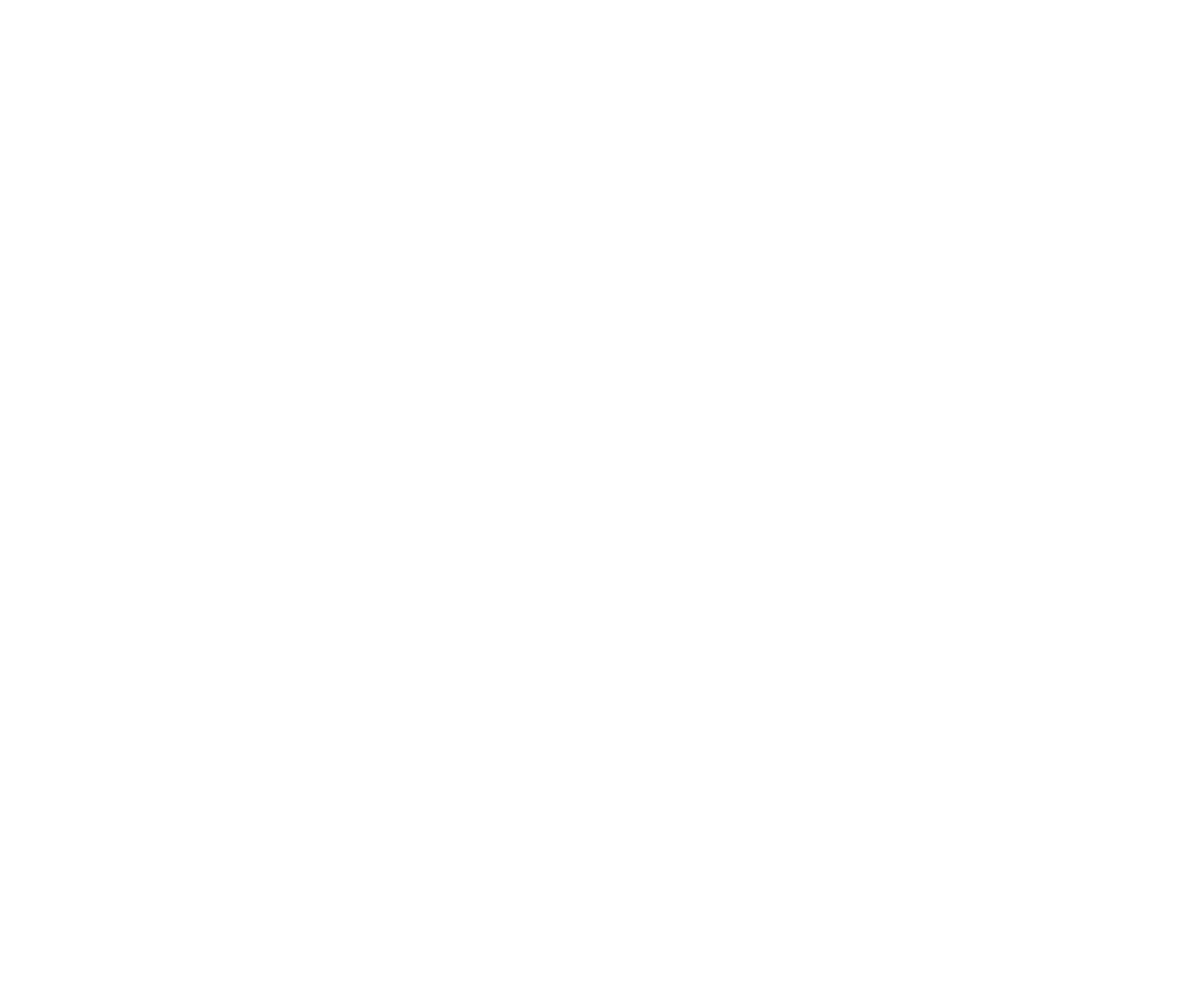
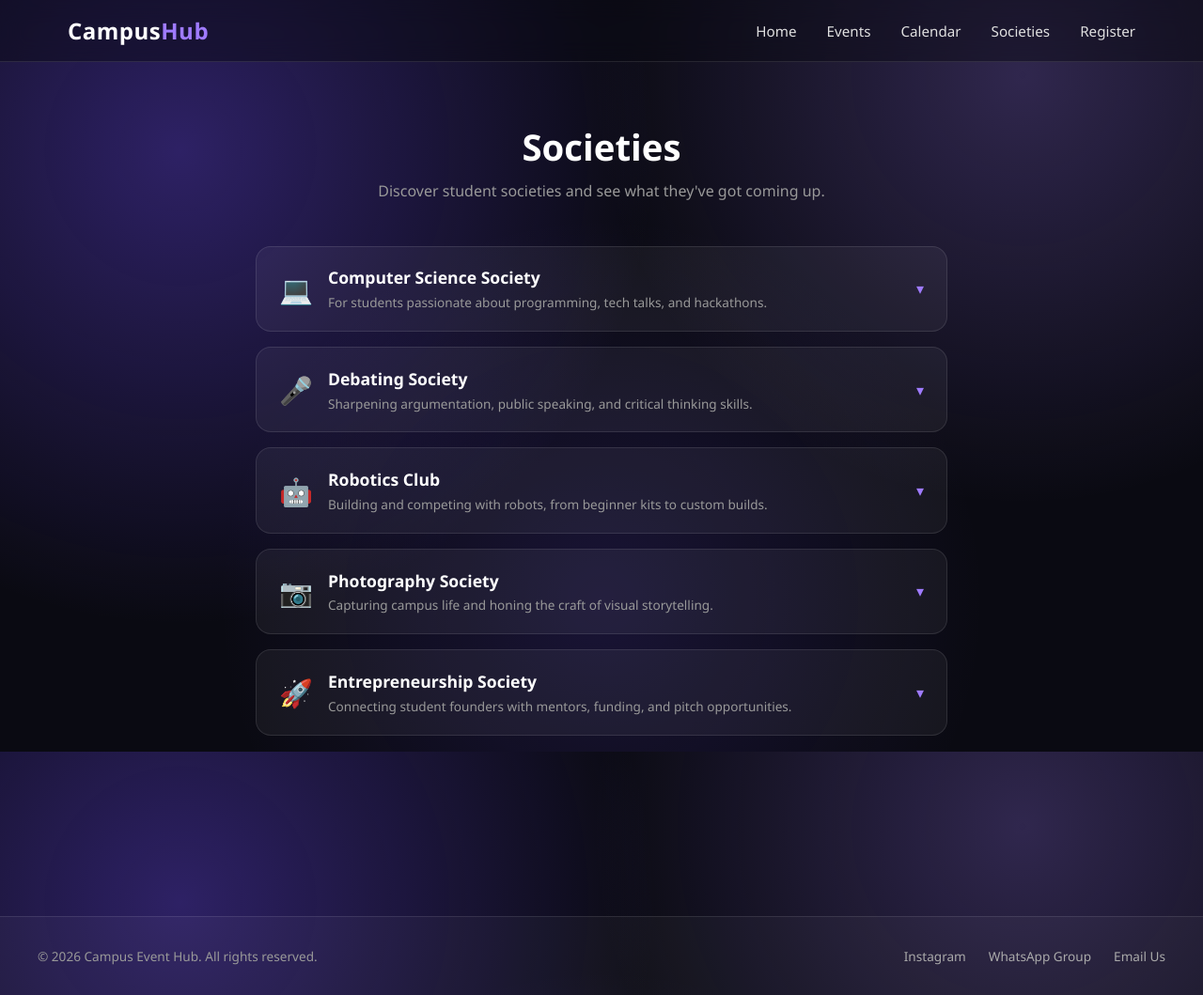
Before and after one commit to hassanaskari113/Campus-Event-Hub, a plain HTML site: page societies.html in a window 1280 px wide. Shown: the whole page at 94% size. Before the commit the page ends 800 px from the top, so only its background shows below. Drawn offline with Linux system fonts and the light colour scheme.

Commit message:
Add societies page with accordion, dynamic event linking, and modal integration

```diff
--- a/css/style.css
+++ b/css/style.css
@@ -852,3 +852,120 @@
   background: var(--accent);
   border-radius: 10px;
 }
+
+/* ---------- Societies Accordion ---------- */
+.societies-section {
+  max-width: 800px;
+  margin: 0 auto;
+  padding: 1rem 2rem 6rem;
+}
+
+.societies-list {
+  display: flex;
+  flex-direction: column;
+  gap: 1rem;
+}
+
+.society-item {
+  background: var(--glass-bg);
+  border: 1px solid var(--glass-border);
+  border-radius: 16px;
+  overflow: hidden;
+  transition: border-color 0.3s ease;
+}
+
+.society-item.open {
+  border-color: var(--accent-glow);
+}
+
+.society-header {
+  display: flex;
+  align-items: center;
+  gap: 1rem;
+  padding: 1.3rem 1.5rem;
+  cursor: pointer;
+}
+
+.society-icon {
+  font-size: 1.8rem;
+  flex-shrink: 0;
+}
+
+.society-info {
+  flex-grow: 1;
+}
+
+.society-info h3 {
+  color: #fff;
+  font-size: 1.1rem;
+  margin-bottom: 0.3rem;
+}
+
+.society-info p {
+  color: #999;
+  font-size: 0.85rem;
+}
+
+.society-arrow {
+  color: var(--accent-glow);
+  font-size: 1rem;
+  transition: transform 0.3s ease;
+  flex-shrink: 0;
+}
+
+.society-item.open .society-arrow {
+  transform: rotate(180deg);
+}
+
+.society-events {
+  max-height: 0;
+  overflow: hidden;
+  transition: max-height 0.35s ease;
+}
+
+.society-item.open .society-events {
+  max-height: 600px;
+}
+
+.society-events-inner {
+  padding: 0 1.5rem 1.5rem;
+  display: flex;
+  flex-direction: column;
+  gap: 0.8rem;
+  border-top: 1px solid var(--glass-border);
+  padding-top: 1.2rem;
+}
+
+.society-event-row {
+  display: flex;
+  justify-content: space-between;
+  align-items: center;
+  background: rgba(255, 255, 255, 0.03);
+  border-radius: 10px;
+  padding: 0.8rem 1rem;
+  cursor: pointer;
+  transition: background 0.25s ease;
+}
+
+.society-event-row:hover {
+  background: rgba(111, 75, 255, 0.12);
+}
+
+.society-event-row h4 {
+  color: #fff;
+  font-size: 0.9rem;
+  margin-bottom: 0.2rem;
+}
+
+.society-event-row span {
+  color: #999;
+  font-size: 0.78rem;
+}
+
+.no-events-text {
+  color: #777;
+  font-size: 0.85rem;
+  font-style: italic;
+  padding-top: 1.2rem;
+  border-top: 1px solid var(--glass-border);
+}
--- a/js/main.js
+++ b/js/main.js
@@ -67,6 +67,40 @@
     description:
       "Learn Figma basics and design principles to build better user interfaces.",
     society: "Computer Science Society",
+  },
+];
+
+// ---------- Societies Data ----------
+const societies = [
+  {
+    name: "Computer Science Society",
+    icon: "💻",
+    description:
+      "For students passionate about programming, tech talks, and hackathons.",
+  },
+  {
+    name: "Debating Society",
+    icon: "🎤",
+    description:
+      "Sharpening argumentation, public speaking, and critical thinking skills.",
+  },
+  {
+    name: "Robotics Club",
+    icon: "🤖",
+    description:
+      "Building and competing with robots, from beginner kits to custom builds.",
+  },
+  {
+    name: "Photography Society",
+    icon: "📷",
+    description:
+      "Capturing campus life and honing the craft of visual storytelling.",
+  },
+  {
+    name: "Entrepreneurship Society",
+    icon: "🚀",
+    description:
+      "Connecting student founders with mentors, funding, and pitch opportunities.",
   },
 ];
 
@@ -466,3 +500,72 @@
     }
   });
 }
+
+// ---------- Render Societies Accordion ----------
+function renderSocietiesList() {
+  const list = document.getElementById("societiesList");
+  if (!list) return; // only run on societies.html
+
+  list.innerHTML = societies
+    .map((society, index) => {
+      // Find all events belonging to this society
+      const societyEvents = events.filter(
+        (event) => event.society === society.name,
+      );
+
+      const eventsHTML =
+        societyEvents.length > 0
+          ? societyEvents
+              .map(
+                (event) => `
+          <div class="society-event-row" data-id="${event.id}">
+            <div>
+              <h4>${event.title}</h4>
+              <span>${formatDate(event.date)} • ${event.time}</span>
+            </div>
+            <span>›</span>
+          </div>
+        `,
+              )
+              .join("")
+          : `<p class="no-events-text">No upcoming events from this society right now.</p>`;
+
+      return `
+      <div class="society-item" data-index="${index}">
+        <div class="society-header">
+          <span class="society-icon">${society.icon}</span>
+          <div class="society-info">
+            <h3>${society.name}</h3>
+            <p>${society.description}</p>
+          </div>
+          <span class="society-arrow">▾</span>
+        </div>
+        <div class="society-events">
+          <div class="society-events-inner">
+            ${eventsHTML}
+          </div>
+        </div>
+      </div>
+    `;
+    })
+    .join("");
+
+  // Toggle accordion open/close on header click
+  list.querySelectorAll(".society-item").forEach((item) => {
+    const header = item.querySelector(".society-header");
+    header.addEventListener("click", () => {
+      item.classList.toggle("open");
+    });
+  });
+
+  // Clicking an event row opens the shared modal (reusing openEventModal from events page logic)
+  list.querySelectorAll(".society-event-row").forEach((row) => {
+    row.addEventListener("click", (e) => {
+      e.stopPropagation(); // prevent this click from also toggling the accordion closed
+      const eventId = parseInt(row.dataset.id);
+      openEventModal(eventId);
+    });
+  });
+}
+
+renderSocietiesList();
--- a/societies.html
+++ b/societies.html
@@ -0,0 +1,78 @@
+<!doctype html>
+<html lang="en">
+  <head>
+    <meta charset="UTF-8" />
+    <meta name="viewport" content="width=device-width, initial-scale=1.0" />
+    <title>Societies - Campus Event Hub</title>
+    <link rel="stylesheet" href="css/style.css" />
+  </head>
+  <body>
+    <header class="navbar">
+      <div class="nav-container">
+        <a href="index.html" class="logo">Campus<span>Hub</span></a>
+
+        <nav class="nav-links" id="navLinks">
+          <a href="index.html">Home</a>
+          <a href="events.html">Events</a>
+          <a href="calendar.html">Calendar</a>
+          <a href="societies.html">Societies</a>
+          <a href="registration.html">Register</a>
+        </nav>
+
+        <button class="hamburger" id="hamburgerBtn" aria-label="Toggle menu">
+          <span></span>
+          <span></span>
+          <span></span>
+        </button>
+      </div>
+    </header>
+
+    <main>
+      <section class="page-header">
+        <h1>Societies</h1>
+        <p>Discover student societies and see what they've got coming up.</p>
+      </section>
+
+      <section class="societies-section">
+        <div class="societies-list" id="societiesList">
+          <!-- Society accordion items injected by JS -->
+        </div>
+      </section>
+    </main>
+
+    <!-- Event Details Modal -->
+    <div class="modal-overlay" id="modalOverlay">
+      <div class="modal">
+        <button class="modal-close" id="modalClose">&times;</button>
+        <span class="event-card-category" id="modalCategory"></span>
+        <h2 id="modalTitle"></h2>
+        <p class="modal-description" id="modalDescription"></p>
+        <div class="modal-details">
+          <div><strong>📅 Date:</strong> <span id="modalDate"></span></div>
+          <div><strong>🕐 Time:</strong> <span id="modalTime"></span></div>
+          <div><strong>📍 Venue:</strong> <span id="modalVenue"></span></div>
+          <div>
+            <strong>🏛️ Organized by:</strong> <span id="modalSociety"></span>
+          </div>
+        </div>
+        <div class="modal-countdown" id="modalCountdown"></div>
+        <a href="registration.html" class="btn-primary modal-register-btn"
+          >Register for This Event</a
+        >
+      </div>
+    </div>
+
+    <footer class="footer">
+      <div class="footer-container">
+        <p>&copy; 2026 Campus Event Hub. All rights reserved.</p>
+        <div class="footer-links">
+          <a href="#">Instagram</a>
+          <a href="#">WhatsApp Group</a>
+          <a href="mailto:campushub@example.com">Email Us</a>
+        </div>
+      </div>
+    </footer>
+
+    <script src="js/main.js"></script>
+  </body>
+</html>
```
